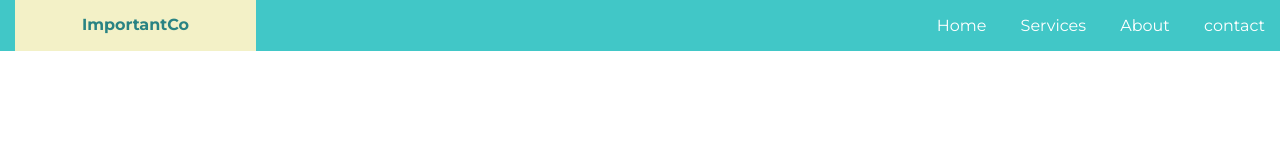
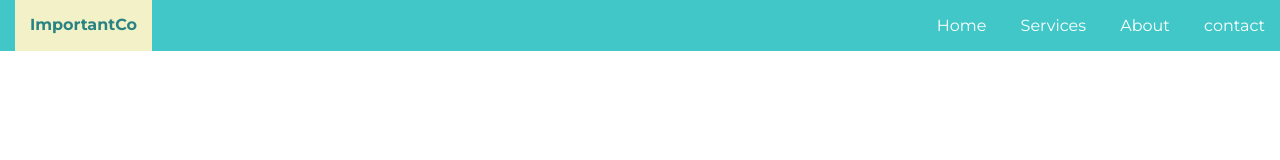
Before and after one commit to ayush8010720467/css-grid, a website: page index.html in a window 1280 px wide. Drawn offline with Linux system fonts and the light colour scheme.

Commit message:
to fit the content of the header into the logo we are using grid-template-columns: fit-content(20%)

```diff
--- a/css/main.css
+++ b/css/main.css
@@ -23,5 +23,5 @@ header{
     background-color: #41c7c7;
 
     display: grid;
-    grid-template-columns: 20% auto;
+    grid-template-columns: fit-content(20%) auto;
 }
```
